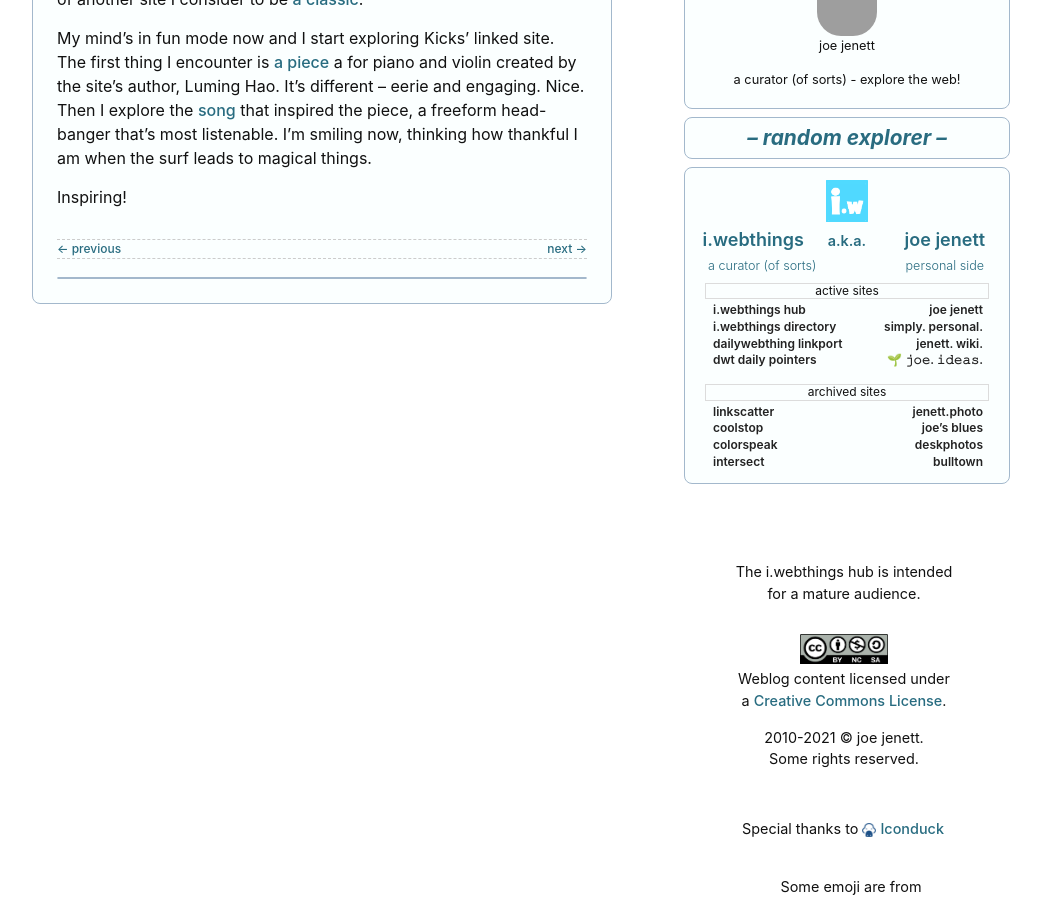
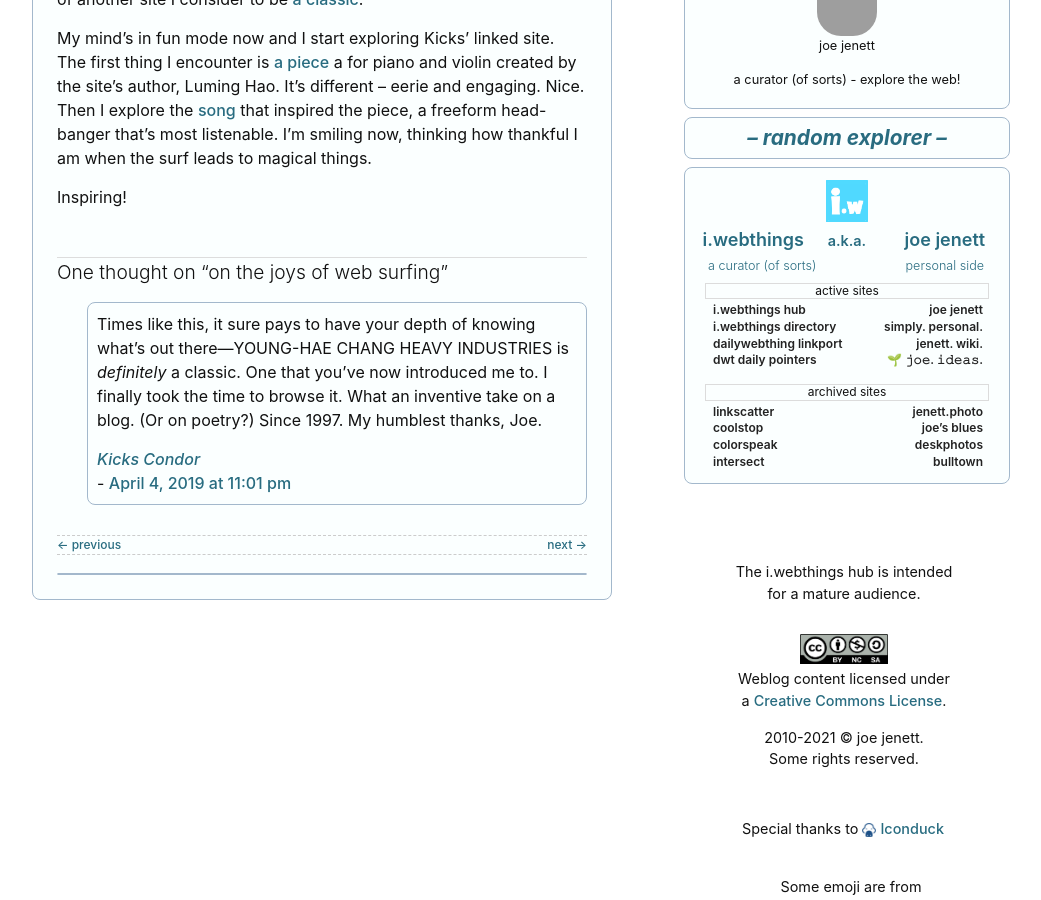
Before and after one commit to joejenett/i.webthings, a Jekyll site: the page built from _posts/2019-03-27-on-the-joys-of-web-surfing.md, in a window 1280 px wide and 900 px high, scrolled down 509 px. Shown: the whole window, without its empty margins (108-1149 px from the left). Built offline with Jekyll 4.4.1, drawn with Linux system fonts in a browser that asks for light colours; comment, search, counter and statistics services are not loaded; grey boxes are pictures that could not be loaded.

Commit message:
Update 2019-03-27-on-the-joys-of-web-surfing.md

```diff
--- a/_posts/2019-03-27-on-the-joys-of-web-surfing.md
+++ b/_posts/2019-03-27-on-the-joys-of-web-surfing.md
@@ -25,3 +25,31 @@ This morning as I&#8217;m catching up on that linking thing I do, the words of a
 My mind&#8217;s in fun mode now and I start exploring Kicks&#8217; linked site. The first thing I encounter is [a piece](https://soundcloud.com/stardotdotdot/string-quartet-01) a for piano and violin created by the site&#8217;s author, Luming Hao. It&#8217;s different &#8211; eerie and engaging. Nice. Then I explore the [song](https://unclebusiness.bandcamp.com/track/thats-what-you-get-for-wearing-sandals-on-christmas-you-asshole "That's What You Get For Wearing Sandals on Christmas You Asshole") that inspired the piece, a freeform head-banger that&#8217;s most listenable. I&#8217;m smiling now, thinking how thankful I am when the surf leads to magical things.
 
 Inspiring!
+
+
+<h2 id="comments-title">One thought on “<span>on the joys of web surfing</span>”		</h2>
+
+
+<ol class="commentlist">
+<li class="webmention even thread-even depth-1 u-comment h-cite h-entry p-comment comment" id="li-comment-83">
+<article id="comment-83" class="comment " itemprop="comment" itemscope="" itemtype="http://schema.org/Comment">
+<div class="comment-content p-summary p-name" itemprop="text name description">
+<p>Times like this, it sure pays to have your depth of knowing what’s out there—YOUNG-HAE CHANG HEAVY INDUSTRIES is <em>definitely</em> a classic. One that you’ve now introduced me to. I finally took the time to browse it. What an inventive take on a blog. (Or on poetry?) Since 1997. My humblest thanks, Joe.</p>
+</div>
+<footer>
+<div class="comment-meta commentmetadata">
+<address class="comment-author p-author author vcard hcard h-card" itemprop="creator" itemscope="" itemtype="http://schema.org/Person">
+<cite class="fn p-name" itemprop="name"><a href="https://www.kickscondor.com/" rel="external nofollow ugc" class="u-url url">Kicks Condor</a></cite>						</address>
+<span class="sep">-</span>
+<a href="https://www.kickscondor.com/comments/w0t-a-c00l-site"><time class="updated published dt-updated dt-published" datetime="2019-04-04T23:01:11-04:00" itemprop="datePublished dateModified dateCreated">
+April 4, 2019 at 11:01 pm						</time></a>
+</div>
+</footer>
+</article>
+</li>
+<!-- #comment-## -->
+</ol>
+
+
+
+<p class="nocomments"></p>
```
